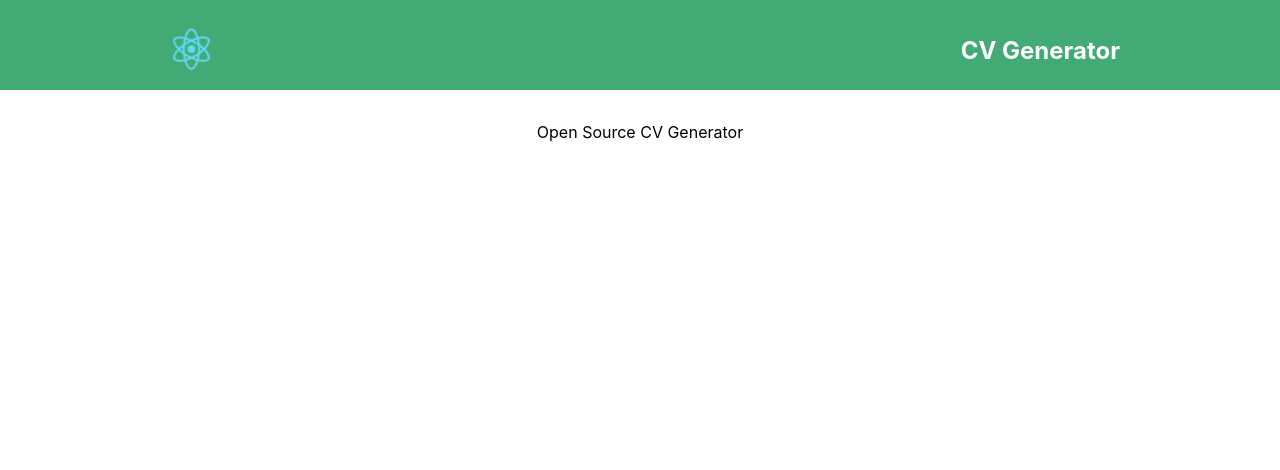
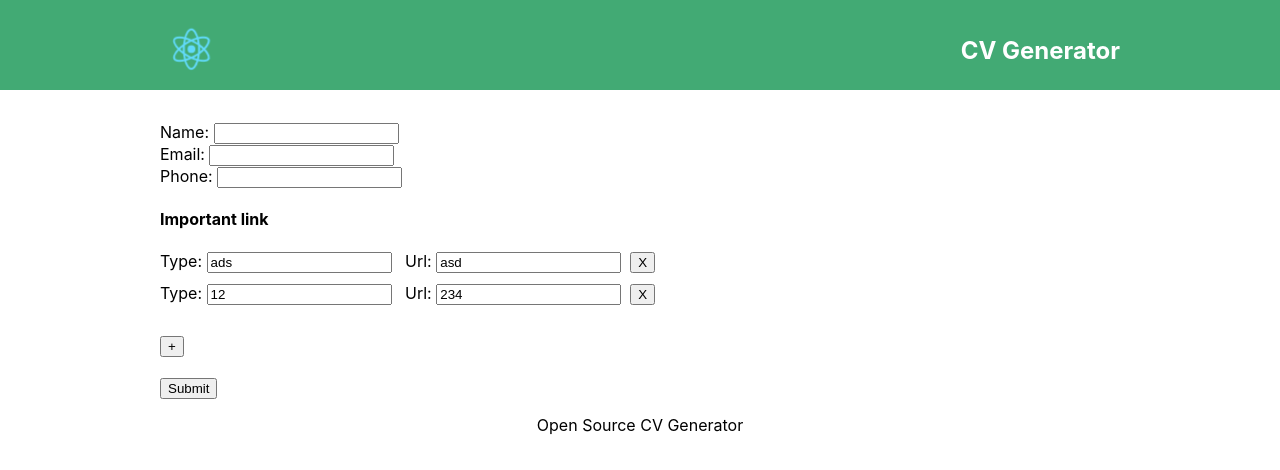
Before and after one commit to Sabir001/cv-generator, a React (Create React App) app: page /create in a window 1280 px wide. Shown: the top 470 px of the page. Built offline with nearby package versions, Linux system fonts and the light colour scheme.

Commit message:
finished task

```diff
--- a/src/App.js
+++ b/src/App.js
@@ -9,6 +9,8 @@ import {
   BodyContainer
 } from "./styles/HomePageStyle";
 import logo from "./logo.svg";
+import CVContainer from './CVContainer';
+import PersonalInfo from './PersonalInfo';
 
 const GlobalStyle = createGlobalStyle`
  body {
@@ -34,6 +36,7 @@ function App() {
         </AppHeader>
 
         <BodyContainer>
+          <PersonalInfo />
           <p>Open Source CV Generator</p>
         </BodyContainer>
       </AppContainer>
--- a/src/CVContainer.js
+++ b/src/CVContainer.js
@@ -1,4 +1,4 @@
-import React from "react";
+import React, {useState} from "react";
 import styled from "styled-components";
 
 const GeneratorButton = styled.button`
@@ -8,11 +8,21 @@ const GeneratorButton = styled.button`
 const Container = styled.div``;
 
 const CVContainer = () => {
-  return (
-    <Container>
-      <GeneratorButton>Generate CV</GeneratorButton>
-    </Container>
-  );
+    const [cvGenerated, setCvGenerated] = useState(false);
+
+    const handleChange = () => {
+        setCvGenerated(true);
+    };
+
+    return (
+        <Container>
+            <GeneratorButton
+                onClick={() => handleChange()}
+                disabled = { cvGenerated === true }> { cvGenerated ? 'Done' : 'Generate CV' }
+            </GeneratorButton>
+            {cvGenerated && <p>CV generated !!</p>}
+        </Container>
+    );
 };
 
 export default CVContainer;
--- /dev/null
+++ b/src/LinkFields.js
@@ -0,0 +1,13 @@
+import React from "react";
+
+const LinkFields = ({links,remove,handleType,handleUrl}) => {
+    return links.map((link,index) =>
+        <div className='form-field' style={{marginBottom: 10}}>
+            Type: <input type="text" name="type" value={link.type} onChange={(e) => handleType(e,index)}/> &nbsp;
+            Url: <input type="text" name="url" value={link.url} onChange={(e) => handleUrl(e,index)}/>
+            &nbsp; <button onClick={() => remove(index)}>X</button>
+        </div>
+    )
+};
+
+export default LinkFields;
--- /dev/null
+++ b/src/PersonalInfo.js
@@ -0,0 +1,80 @@
+import React, {useState} from "react";
+import styled from "styled-components";
+import InfoContainer from './ShowInfo';
+import LinkFields from  './LinkFields';
+
+const GeneratorButton = styled.button`
+  padding: 1em;
+`;
+/*{
+    type:"github",
+        link: "fsghreoog.com"
+
+}*/
+
+const Container = styled.div``;
+
+const PersonalInfo = () => {
+    const [formSubmit, setFormSubmit] = useState(false),
+        [name, setName] = useState(''),
+        [email, setEmail] = useState(''),
+        [phone, setPhone] = useState(''),
+        [links, setLinks] = useState([{type:'ads',url:'asd'},{type:'12',url:'234'}]);
+
+    const handleChange = () => {
+        setFormSubmit(true);
+    };
+
+    const handleName = (e) =>{
+        setName(e.target.value);
+    };
+    const handleEmail = (e) =>{
+        setEmail(e.target.value);
+    };
+    const handlePhone = (e) =>{
+        setPhone(e.target.value);
+    };
+    const handleType = (e,i) => {
+        const newLinks = [...links];
+        newLinks[i].type = e.target.value;
+        setLinks(newLinks);
+    };
+    const handleUrl = (e,i) => {
+        const newLinks = [...links];
+        newLinks[i].url = e.target.value;
+        setLinks(newLinks);
+    };
+    const addLinks = () => {
+        setLinks([...links,{type:'',url:''}]);
+    };
+
+    const  handleRemove = (index) => {
+       const newLinks = [...links].filter((link, i) => index !== i);
+       setLinks(newLinks);
+    };
+
+    return (
+        <Container>
+            <div className={'form-field'}>
+                Name: <input type="text" name={'name'} onChange={(e) => handleName(e)} value={name}/>
+            </div>
+            <div className={'form-field'}>
+                Email: <input type="email" name={'email'} onChange={(e) => handleEmail(e)} value={email}/>
+            </div>
+            <div className={'form-field'}>
+                Phone: <input type="email" name={'email'} onChange={(e) => handlePhone(e)} value={phone}/>
+            </div>
+            <h4>Important link</h4>
+            <LinkFields links={links} remove={handleRemove} handleType ={handleType} handleUrl={handleUrl}/>
+            <br/>
+            <button onClick={() => addLinks()}>+</button>
+            <br/>
+            <br/>
+            <button type={"button"} onClick={() => handleChange()}>Submit</button>
+
+            {formSubmit && <InfoContainer name={name} email={email} phone={phone} links={links}/>}
+        </Container>
+    );
+};
+
+export default PersonalInfo;
--- /dev/null
+++ b/src/ShowInfo.js
@@ -0,0 +1,28 @@
+import React, {useState} from "react";
+import styled from "styled-components";
+
+
+const Container = styled.div``;
+
+const InfoContainer = ({name ,email, phone, links}) => {
+
+    return (
+        <Container>
+            <div>
+                <p>
+                    <strong>Info</strong><br/>
+                    Name: {name} <br/>
+                    Email: {email} <br/>
+                    Phone: {phone} <br/>
+                    <strong>Links</strong>
+                </p>
+                <ul>
+                    {links.map((link,index)=> <li key={`link- ${index}`}> {link.type}: {link.url} </li> )}
+                </ul>
+            </div>
+
+        </Container>
+    );
+};
+
+export default InfoContainer;
```
Also changed, not shown: 1 other file (tests, documents, lock files or other folders).
